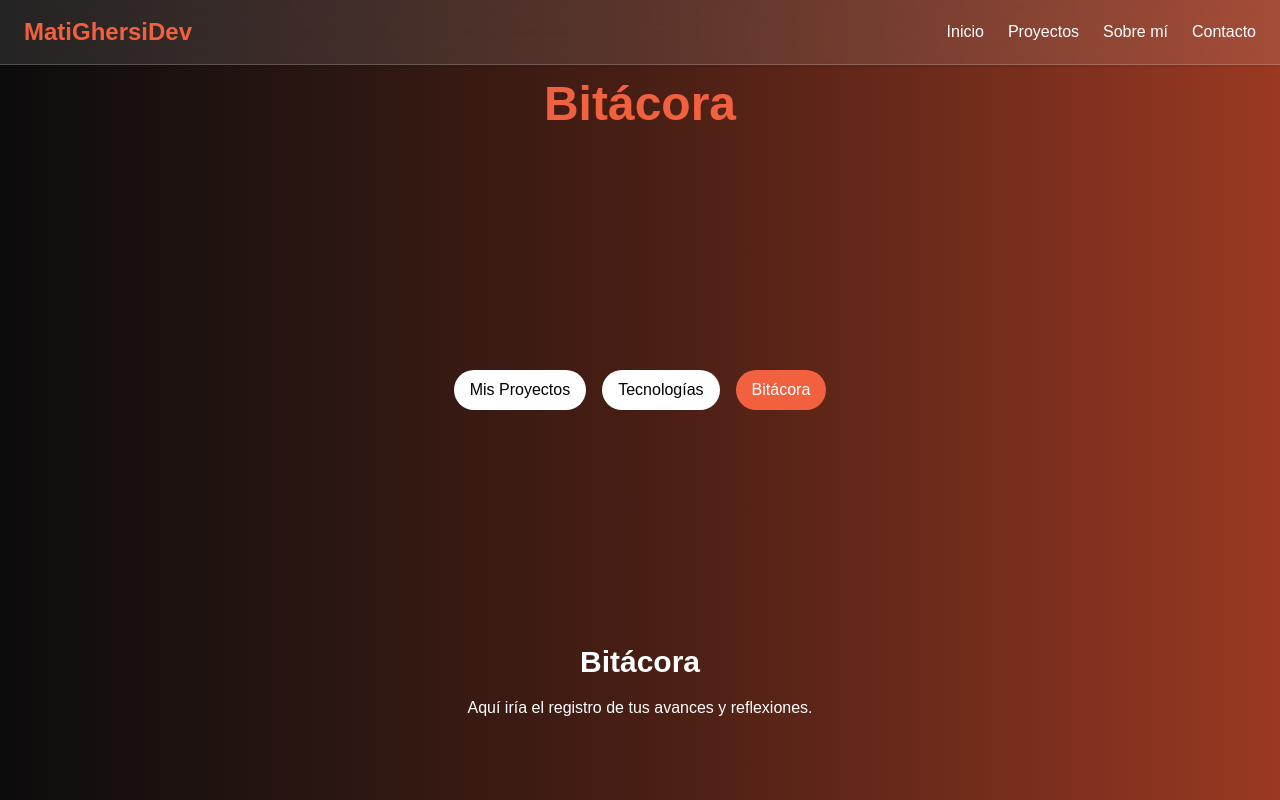
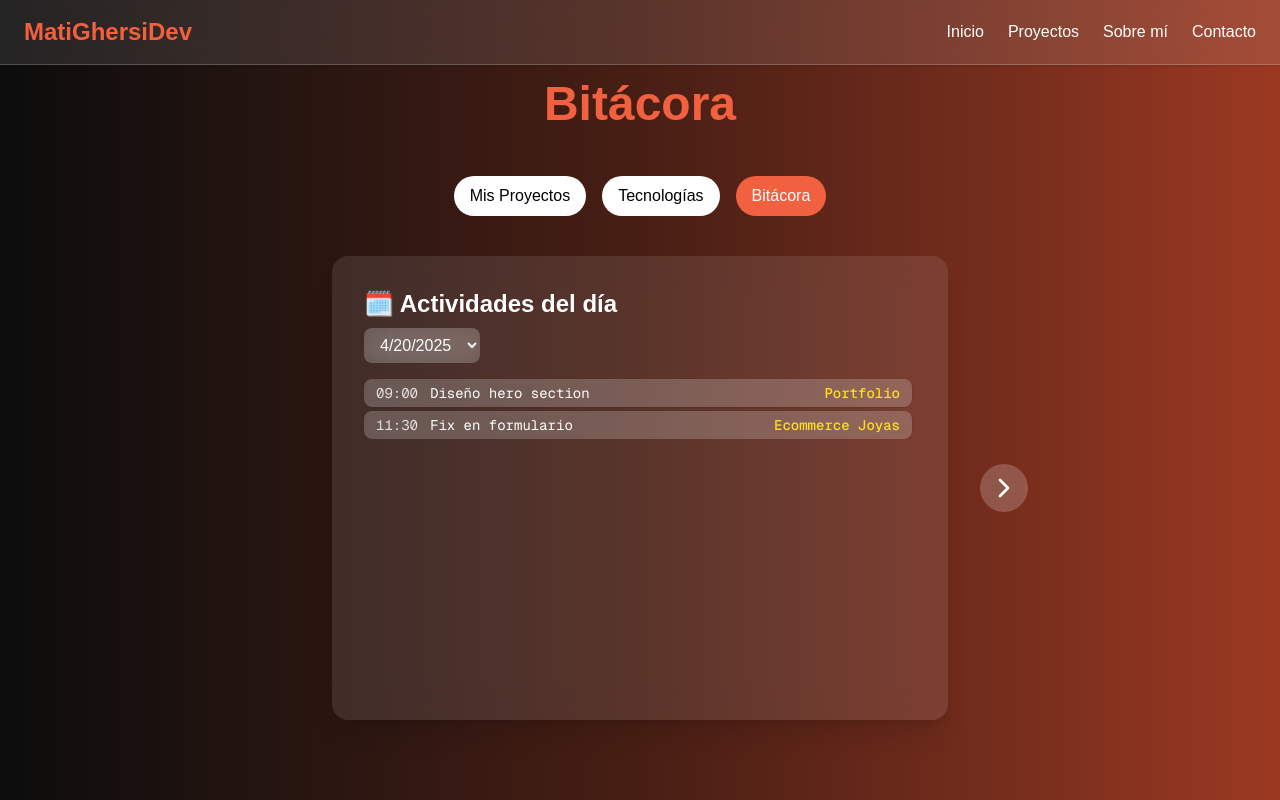
Before and after one commit to GatiMhersi/portfolioMGH, a Next.js app: page /proyectos in a window 1280 px wide. Both pictures are taken after a click on the button "Bitácora". Built offline with nearby package versions, Linux system fonts and the light colour scheme.

Commit message:
Add new component for Bitacora section

```diff
--- a/src/app/proyectos/page.tsx
+++ b/src/app/proyectos/page.tsx
@@ -4,9 +4,10 @@ import { useState } from "react";
 import { motion } from "framer-motion";
 import ProjectCard from "@/components/ProjectCard";
 import TecnologiasSection from "@/components/TecnologiasSection";
-import BitacoraSection from "@/components/BitacoraSection";
+
 import SeccionBotonera from "@/components/SeccionBotonera";
 import { proyectos } from "../proyectos/proyectos";
+import DailyLog from "@/components/DailyLog";
 
 export default function ProyectosPage() {
   const [seccionActual, setSeccionActual] = useState("proyectos");
@@ -32,7 +33,7 @@ export default function ProyectosPage() {
       case "tecnologias":
         return <TecnologiasSection />;
       case "bitacora":
-        return <BitacoraSection />;
+        return <DailyLog/>;
       default:
         return null;
     }
--- /dev/null
+++ b/src/components/DailyLog.tsx
@@ -0,0 +1,115 @@
+import React, { useState } from "react";
+import { ChevronLeft, ChevronRight } from "lucide-react";
+import { AnimatePresence, motion } from "framer-motion";
+
+type LogItem = {
+  time: string;
+  activity: string;
+  project: string;
+};
+
+type LogData = {
+  [date: string]: LogItem[];
+};
+
+const logData: LogData = {
+  "2025-04-20": [
+    { time: "09:00", activity: "Diseño hero section", project: "Portfolio" },
+    { time: "11:30", activity: "Fix en formulario", project: "Ecommerce Joyas" },
+  ],
+  "2025-04-21": [
+    { time: "10:00", activity: "Pruebas unitarias", project: "Panel Admin" },
+    { time: "14:00", activity: "Animaciones con Framer", project: "Landing Page" },
+    { time: "17:00", activity: "Subida de producto", project: "Dashboard" },
+  ],
+  "2025-04-22": [
+    { time: "09:30", activity: "Diseño del footer", project: "Portfolio" },
+    { time: "13:00", activity: "Subida a producción", project: "Panel Admin" },
+  ],
+};
+
+const availableDates: string[] = Object.keys(logData).sort();
+
+const DailyLog: React.FC = () => {
+  const [selectedDateIndex, setSelectedDateIndex] = useState<number>(0);
+  const selectedDate = availableDates[selectedDateIndex];
+  const logs: LogItem[] = logData[selectedDate] || [];
+
+  const cambiarDia = (direccion: "anterior" | "siguiente") => {
+    setSelectedDateIndex((prev) => {
+      if (direccion === "anterior" && prev > 0) return prev - 1;
+      if (direccion === "siguiente" && prev < availableDates.length - 1) return prev + 1;
+      return prev;
+    });
+  };
+
+  return (
+    <div className="relative z-10 bg-white/10 backdrop-blur-lg rounded-2xl p-8 w-1/2 h-full flex flex-col justify-between shadow-xl ">
+      {/* Flechas */}
+      {selectedDateIndex > 0 && (
+        <button
+          onClick={() => cambiarDia("anterior")}
+          className="absolute -left-20 top-1/2 -translate-y-1/2 z-10 p-2 bg-white/20 hover:bg-white/30 rounded-full"
+        >
+          <ChevronLeft size={32} className="text-white" />
+        </button>
+      )}
+      {selectedDateIndex < availableDates.length - 1 && (
+        <button
+          onClick={() => cambiarDia("siguiente")}
+          className="absolute -right-20 top-1/2 -translate-y-1/2 z-50 p-2 bg-white/20 hover:bg-white/30 rounded-full"
+        >
+          <ChevronRight size={32} className="text-white" />
+        </button>
+      )}
+
+      <div className="mb-4">
+        <h2 className="text-2xl font-bold text-white mb-2">🗓️ Actividades del día</h2>
+        <select
+          value={selectedDate}
+          onChange={(e) =>
+            setSelectedDateIndex(availableDates.indexOf(e.target.value))
+          }
+          className="bg-white/20 text-white px-3 py-2 rounded-lg backdrop-blur-md"
+        >
+          {availableDates.map((date) => (
+            <option key={date} value={date} className="text-black">
+              {new Date(date).toLocaleDateString()}
+            </option>
+          ))}
+        </select>
+      </div>
+
+      {/* Transición con AnimatePresence */}
+      <div className="relative h-full min-h-[12rem]">
+        <AnimatePresence mode="wait">
+          <motion.ul
+            key={selectedDate}
+            initial={{ opacity: 0, x: 10 }}
+            animate={{ opacity: 1, x: 0 }}
+            exit={{ opacity: 0, x: -10 }}
+            transition={{ duration: 0.3 }}
+            className="absolute top-0 left-0 right-0 space-y-1 text-sm font-mono overflow-y-auto max-h-72 pr-1 text-white"
+          >
+            {logs.length === 0 ? (
+              <li className="text-gray-300">No hay actividades registradas.</li>
+            ) : (
+              logs.map((log, index) => (
+                <li
+                  key={index}
+                  className="flex justify-between items-center bg-white/20 rounded-lg px-3 py-1 shadow-sm hover:bg-white/30 transition"
+                >
+                  <span className="text-white/80">{log.time}</span>
+                  <span className="truncate flex-1 text-left ml-3">{log.activity}</span>
+                  <span className="ml-3 text-yellow-300 font-medium">{log.project}</span>
+                </li>
+              ))
+            )}
+          </motion.ul>
+        </AnimatePresence>
+      </div>
+    </div>
+  );
+};
+
+export default DailyLog;
```
